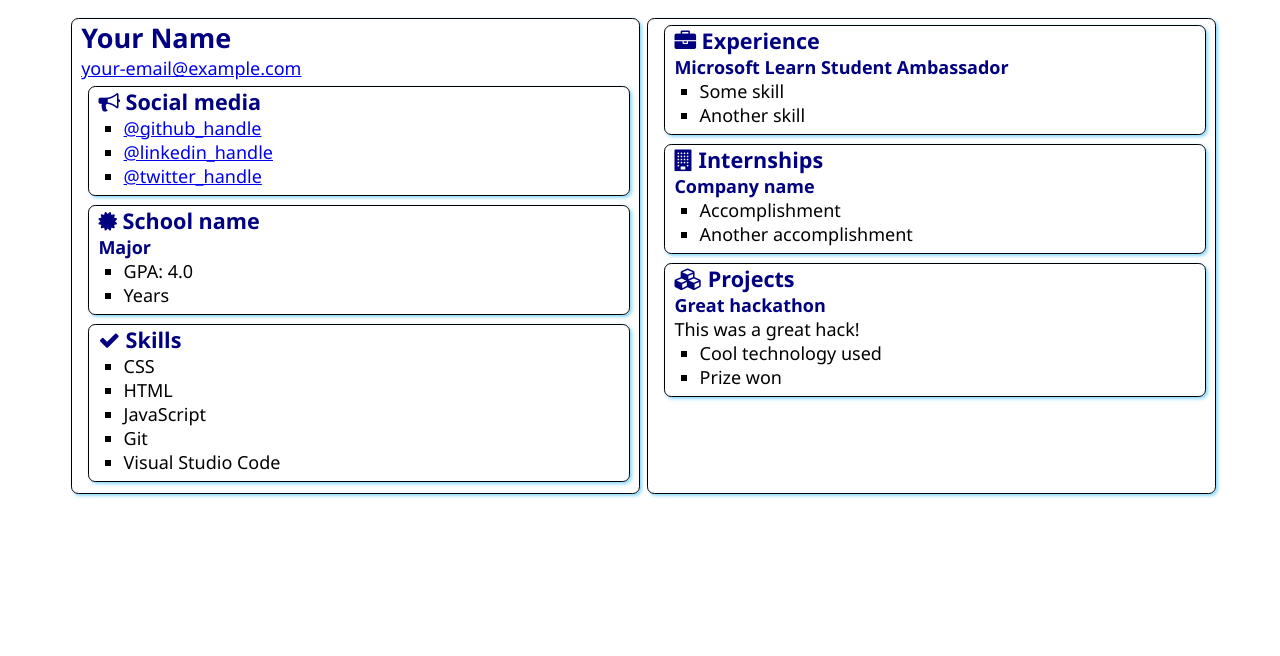
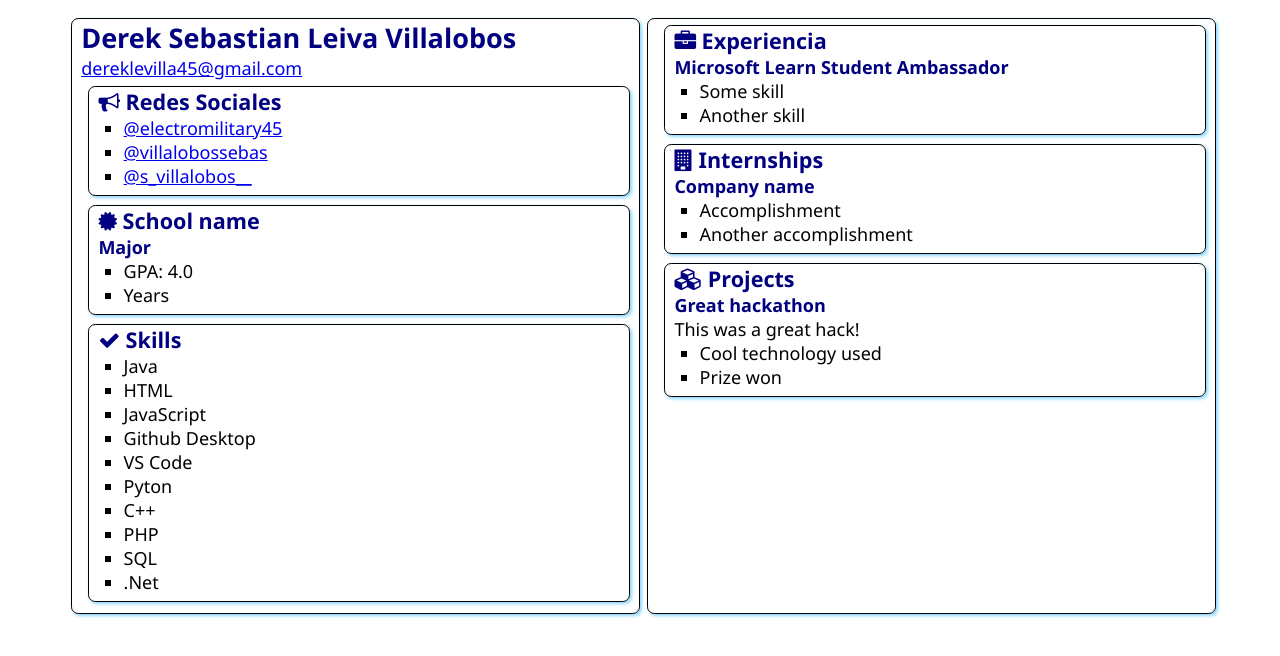
Before and after one commit to electromilitary45/SATechnicalOnboarding, a plain HTML site: page src/index.html in a window 1280 px wide. Drawn offline with Linux system fonts and the light colour scheme.

Commit message:
PERSONALIZACION INICIAL

```diff
--- a/src/index.html
+++ b/src/index.html
@@ -1,11 +1,11 @@
 <!DOCTYPE html>
-<html lang="en">
+<html lang="es">
 
 <head>
     <meta charset="UTF-8">
     <meta http-equiv="X-UA-Compatible" content="IE=edge">
     <meta name="viewport" content="width=device-width, initial-scale=1.0">
-    <title>Resume</title>
+    <title>Portfolio</title>
 
     <link rel="stylesheet" href="style.css">
     <link rel="stylesheet" href="https://cdnjs.cloudflare.com/ajax/libs/font-awesome/4.7.0/css/font-awesome.min.css">
@@ -14,18 +14,18 @@
 <body>
     <main>
         <article class="box">
-            <h1>Your Name</h1>
-            <div><a href="mailto:your.email@example.com">your-email@example.com</a></div>
+            <h1>Derek Sebastian Leiva Villalobos</h1>
+            <div><a href="mailto:your.email@example.com">dereklevilla45@gmail.com</a></div>
 
             <section class="box">
                 <h2>
                     <i class="fa fa-bullhorn" aria-hidden="true"></i>
-                    Social media
+                    Redes Sociales
                 </h2>
                 <ul>
-                    <li><a href="https://github.com/<handle>">@github_handle</a></li>
-                    <li><a href="https://linkedin.com/in/<handle>">@linkedin_handle</a></li>
-                    <li><a href="https://twitter.com/<handle>">@twitter_handle</a></li>
+                    <li><a href="https://www.linkedin.com/in/villalobossebas/" target="_blank">@electromilitary45</a></li>
+                    <li><a href="https://github.com/electromilitary45"  target="_blank">@villalobossebas</a></li>
+                    <li><a href="https://twitter.com/s_villalobos__" target="_blank">@s_villalobos__</a></li>
                 </ul>
             </section>
 
@@ -49,11 +49,16 @@
                     Skills
                 </h2>
                 <ul>
-                    <li>CSS</li>
+                    <li>Java</li>
                     <li>HTML</li>
                     <li>JavaScript</li>
-                    <li>Git</li>
-                    <li>Visual Studio Code</li>
+                    <li>Github Desktop</li>
+                    <li>VS Code</li>
+                    <li>Pyton</li>
+                    <li>C++</li>
+                    <li>PHP</li>
+                    <li>SQL</li>
+                    <li>.Net</li>
                 </ul>
             </section>
         </article>
@@ -61,7 +66,7 @@
             <section class="box">
                 <h2>
                     <i class="fa fa-briefcase" aria-hidden="true"></i>
-                    Experience
+                    Experiencia
                 </h2>
                 <h3>Microsoft Learn Student Ambassador</h3>
                 <ul>
```
Also changed, not shown: 2 other files.
